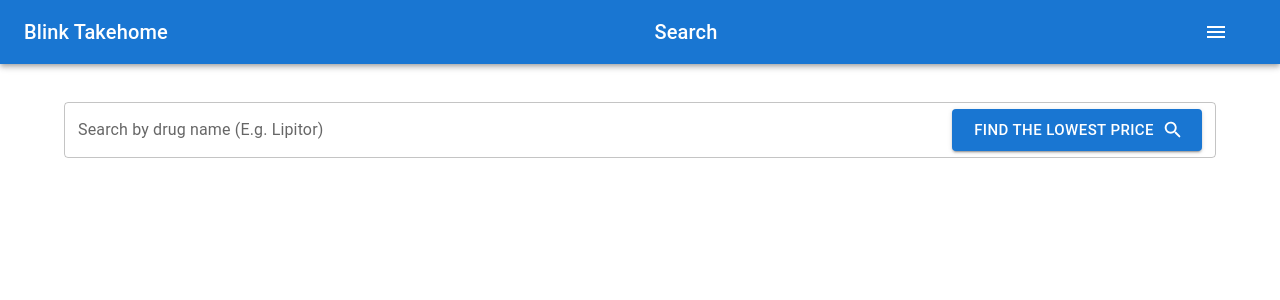
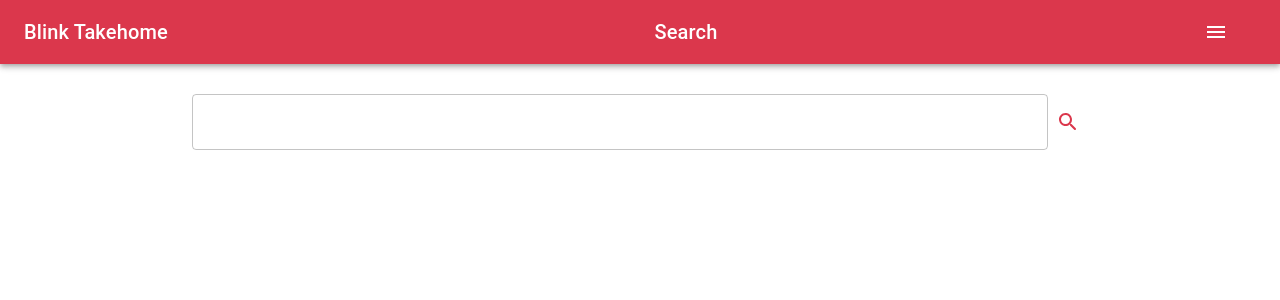
Before and after one commit to jd2rogers2/blink_takehome, a React (Create React App) app: page /drugs/search in a window 1280 px wide. Shown: the top 300 px of the page. Built offline with nearby package versions, Linux system fonts and the light colour scheme.

Commit message:
get drugs displaying on page and clickable, theming

```diff
--- a/src/components/Header.tsx
+++ b/src/components/Header.tsx
@@ -1,5 +1,5 @@
 import React from 'react';
-import AppBar from '@mui/material/AppBar';
+import AppBar, { AppBarProps } from '@mui/material/AppBar';
 import Toolbar from '@mui/material/Toolbar';
 import Typography from '@mui/material/Typography';
 import IconButton from '@mui/material/IconButton';
@@ -11,9 +11,18 @@
 import Grow from '@mui/material/Grow';
 import Paper from '@mui/material/Paper';
 import { useLocation, useNavigate, useParams } from "react-router-dom";
+import { styled } from '@mui/material/styles';
+
+import { cleanName } from '../utils/cleanName';
+
+const StyledAppBar = styled(AppBar)<AppBarProps>(({ theme }) => ({
+  backgroundColor: theme.colors.primary,
+}));
 
 const sanitizeDrugName = (drugName: string): string => {
-  return drugName;
+  const decoded = decodeURI(drugName);
+  const cleanedName = cleanName(decoded);
+  return cleanedName;
 };
 
 const getPageTitle = (pathname: string, drugName?: string): string => {
@@ -77,7 +86,7 @@
   }, [open]);
 
   return (
-    <AppBar position="static">
+    <StyledAppBar position="static">
       <Toolbar>
         <Typography variant="h6" component="div" sx={{ flexGrow: 1 }}>
           Blink Takehome
@@ -132,7 +141,7 @@
           )}
         </Popper>
       </Toolbar>
-    </AppBar>
+    </StyledAppBar>
   );
 }
 
--- a/src/index.tsx
+++ b/src/index.tsx
@@ -1,16 +1,20 @@
 import React from 'react';
 import ReactDOM from 'react-dom/client';
+import { ThemeProvider } from '@mui/material/styles';
 
 import './index.css';
 import App from './App';
 import reportWebVitals from './reportWebVitals';
+import { theme } from './theme';
 
 const root = ReactDOM.createRoot(
   document.getElementById('root') as HTMLElement
 );
 root.render(
   <React.StrictMode>
-    <App />
+    <ThemeProvider theme={theme}>
+      <App />
+    </ThemeProvider>
   </React.StrictMode>
 );
 
--- /dev/null
+++ b/src/theme.ts
@@ -0,0 +1,21 @@
+import { createTheme } from '@mui/material/styles';
+
+export const theme = createTheme({
+  colors: {
+    primary: 'rgb(219, 55, 76)'
+  },
+});
+
+declare module '@mui/material/styles' {
+  interface Theme {
+    colors: {
+      primary: string;
+    };
+  }
+  // allow configuration using `createTheme`
+  interface ThemeOptions {
+    colors?: {
+      primary?: string;
+    };
+  }
+}
--- /dev/null
+++ b/src/utils/cleanName.ts
@@ -0,0 +1,5 @@
+export const cleanName = (name: string): string => {
+  const firstName = name.split(' / ')[0];
+  const cleanedName = firstName.replace(/\(\s?|\)|\{|\}/g, '');
+  return cleanedName;
+};
--- a/src/views/DrugShow.tsx
+++ b/src/views/DrugShow.tsx
@@ -3,6 +3,7 @@
 import Header from '../components/Header';
 
 function DrugShow() {
+  // decodeURI
   return (
     <div>
       <Header />
--- a/src/views/Search.tsx
+++ b/src/views/Search.tsx
@@ -1,64 +1,154 @@
 import React from 'react';
 import Box from '@mui/material/Box';
-import Button from '@mui/material/Button';
-import OutlinedInput from '@mui/material/OutlinedInput';
-import InputLabel from '@mui/material/InputLabel';
-import InputAdornment from '@mui/material/InputAdornment';
-import FormControl from '@mui/material/FormControl';
+import IconButton, { IconButtonProps } from '@mui/material/IconButton';
 import SearchRoundedIcon from '@mui/icons-material/SearchRounded';
+import TextField from '@mui/material/TextField';
+import MenuList from '@mui/material/MenuList';
+import MenuItem from '@mui/material/MenuItem';
+import { styled } from '@mui/material/styles';
+import { useNavigate } from "react-router-dom";
+import ClickAwayListener from '@mui/material/ClickAwayListener';
+import Grow from '@mui/material/Grow';
+import Paper from '@mui/material/Paper';
+import Popper from '@mui/material/Popper';
 
 import Header from '../components/Header';
+import { cleanName } from '../utils/cleanName';
 
-const searchButtonColor = 'rgb(219, 55, 76)';
+// TODO breakout if reused
+const SearchButton = styled(IconButton)<IconButtonProps>(({ theme }) => ({
+  color: theme.colors.primary,
+}));
+
+type Drug = {
+  language: string;
+  name: string;
+  cleanName: string;
+  rxcui: string;
+  suppress: string;
+  synonym: string;
+  tty: string;
+  umlscui: string;
+};
+type Response = {
+  drugGroup: {
+    conceptGroup?: {
+      tty: string;
+      conceptProperties?: Drug[]
+    }[]
+  }
+};
+
+const formatDrugs = (response: Response): Drug[] => {
+  const flatDrugs = response.drugGroup.conceptGroup?.reduce<Drug[]>((acc, curr) => {
+    acc.push(...(curr.conceptProperties || []));
+    return acc;
+  }, []) ?? [];
+  const sanitizedDrugs = flatDrugs.map(d => ({ ...d, cleanName: cleanName(d.name) }))
+  const sortedDrugs = sanitizedDrugs.sort((a,b) => a.cleanName > b.cleanName ? 1 : -1);
+  return sortedDrugs;
+}
 
 function Search() {
   const [searchText, setSearchText] = React.useState<string>('');
-  const [drugs, setDrugs] = React.useState<any[]>([]);
+  const [drugs, setDrugs] = React.useState<Drug[]>([]);
+  const [anchorEl, setAnchorEl] = React.useState<null | HTMLElement>(null);
+  const [open, setOpen] = React.useState(false);
+
+  const anchorRef = React.useRef<HTMLInputElement>(null);
+
+  const navigate = useNavigate();
 
   const handleSearchChange = (event: React.ChangeEvent<HTMLInputElement | HTMLTextAreaElement>): void => {
     setSearchText(event.target.value);
   }
 
   const handleSearchClick = async (): Promise<void> => {
+    if (!searchText) { return; }
+
     fetch(`https://rxnav.nlm.nih.gov/REST/drugs.json?name=${searchText}`, {
       method: 'GET',
     }).then(response => response.json())
       .then(data => {
-        setDrugs(data);
+        setDrugs(formatDrugs(data));
       });
+
+    setOpen(true);
   };
-  console.log('\n\n');
-  console.log('drugs', drugs);
-  console.log('\n\n');
+
+  const handleClose = () => {
+    setAnchorEl(null);
+  };
+
+  const handleItemClick = (drug: Drug) => {
+    console.log(drug)
+    navigate(`/drugs/${encodeURI(drug.name)}`)
+    handleClose();
+  };
+
+  const handleListKeyDown = (event: React.KeyboardEvent) => {
+    if (event.key === 'Tab') {
+      event.preventDefault();
+      setOpen(false);
+    } else if (event.key === 'Escape') {
+      setOpen(false);
+    }
+  }
 
   return (
     <Box>
       <Header />
-      <Box sx={{ display: 'flex', marginTop: '30px', justifyContent: 'center' }}>
-        <FormControl sx={{ width: '90%', m: 1 }}>
-          <InputLabel htmlFor="outlined-adornment-getDrugs">Search by drug name (E.g. Lipitor)</InputLabel>
-          <OutlinedInput
-            fullWidth
-            id="outlined-adornment-getDrugs"
-            type="text"
-            value={searchText}
-            onChange={handleSearchChange}
-            endAdornment={
-              <InputAdornment position="end">
-                <Button
-                  onClick={handleSearchClick}
-                  onMouseDown={handleSearchClick}
-                  endIcon={<SearchRoundedIcon />}
-                  variant="contained"
-                  size="large"
+      <Box sx={{ width: '70%', display: 'flex', margin: '30px auto 0', justifyContent: 'center', overflow: 'hidden', maxHeight: '500px' }} ref={anchorRef}>
+        <TextField
+          sx={{ width: '100%' }}
+          onChange={handleSearchChange}
+          onFocus={(e) => setAnchorEl(e.currentTarget)}
+          InputProps={{
+            type: 'search'
+          }}
+        />
+        <SearchButton
+          onClick={handleSearchClick}
+          onMouseDown={handleSearchClick}
+        >
+          <SearchRoundedIcon />
+        </SearchButton>
+      </Box>
+      <Popper
+        sx={{ width: '70%', maxHeight: '500px', overflow: 'scroll' }}
+        open={open}
+        anchorEl={anchorRef.current}
+        role={undefined}
+        placement="bottom-start"
+        transition
+        disablePortal
+      >
+        {({ TransitionProps, placement }) => (
+          <Grow
+            {...TransitionProps}
+            style={{
+              transformOrigin:
+                placement === 'bottom-start' ? 'left top' : 'left bottom',
+            }}
+          >
+            <Paper>
+              <ClickAwayListener onClickAway={handleClose}>
+                <MenuList
+                  autoFocusItem={open}
+                  id="composition-menu"
+                  aria-labelledby="composition-button"
+                  onKeyDown={handleListKeyDown}
+                  sx={{ border: '1px solid light-grey' }}
                 >
-                  Find the lowest price
-                </Button>
-              </InputAdornment>
-            }
-          />
-        </FormControl>
-      </Box>
+                  {drugs.map(d => (
+                    <MenuItem key={d.name} onClick={() => handleItemClick(d)}>{d.cleanName}</MenuItem>
+                  ))}
+                </MenuList>
+              </ClickAwayListener>
+            </Paper>
+          </Grow>
+        )}
+      </Popper>
     </Box>
   );
 }
```
